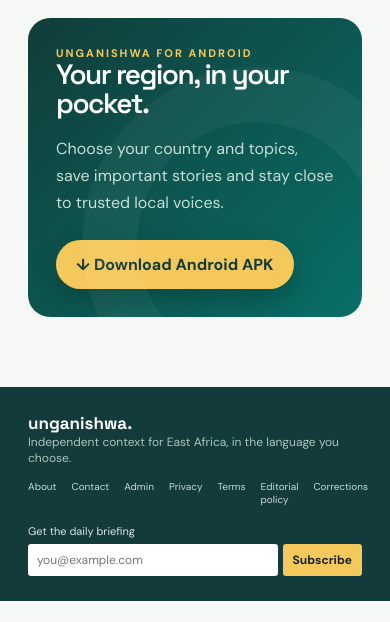
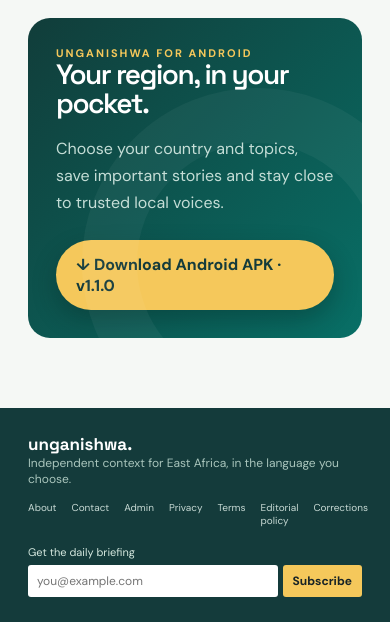
Before and after one commit to NickDawson/UnganishwaEngine, a Flask app: page / in a window 390 px wide. Shown: the part 1251-1873 px from the top of the page. Before the commit the page ends 1852 px from the top, so only its background shows below. Run offline with Flask 3, Linux system fonts and the light colour scheme; data comes from the database, SQL or seed files in the repository; data that the repository does not hold is empty; some libraries are stand-ins or nearby versions.

Commit message:
Update website Android download to mobile v1.1.0

```diff
--- a/templates/index.html
+++ b/templates/index.html
@@ -64,6 +64,6 @@
 
   <section class="trust-strip"><div><span>01</span><strong>Trusted sources</strong><small>Every publisher is reviewed by our editors.</small></div><div><span>02</span><strong>Regional focus</strong><small>Coverage shaped around East African readers.</small></div><div><span>03</span><strong>Reader control</strong><small>Choose the countries and topics that matter.</small></div></section>
 
-  <section class="app-promo" id="download-app"><div><div class="eyebrow" style="color:#f5c85b">Unganishwa for Android</div><h2>Your region, in your pocket.</h2><p>Choose your country and topics, save important stories and stay close to trusted local voices.</p><a class="download-button" href="{{ url_for('static', filename='downloads/unganishwa.apk') }}" download>↓ Download Android APK</a></div><div class="type-poster" aria-hidden="true"><span>EA</span><strong>05</strong><small>regions<br>one briefing</small></div></section>
+  <section class="app-promo" id="download-app"><div><div class="eyebrow" style="color:#f5c85b">Unganishwa for Android</div><h2>Your region, in your pocket.</h2><p>Choose your country and topics, save important stories and stay close to trusted local voices.</p><a class="download-button" href="{{ url_for('static', filename='downloads/unganishwa.apk', v='1.1.0-2') }}" download>↓ Download Android APK · v1.1.0</a></div><div class="type-poster" aria-hidden="true"><span>EA</span><strong>08</strong><small>regions<br>one briefing</small></div></section>
 </main>
 {% endblock %}
```
